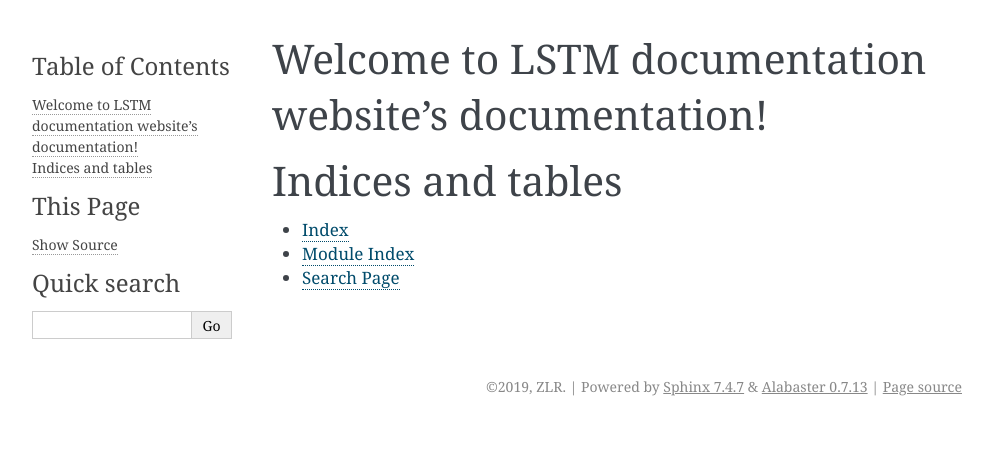
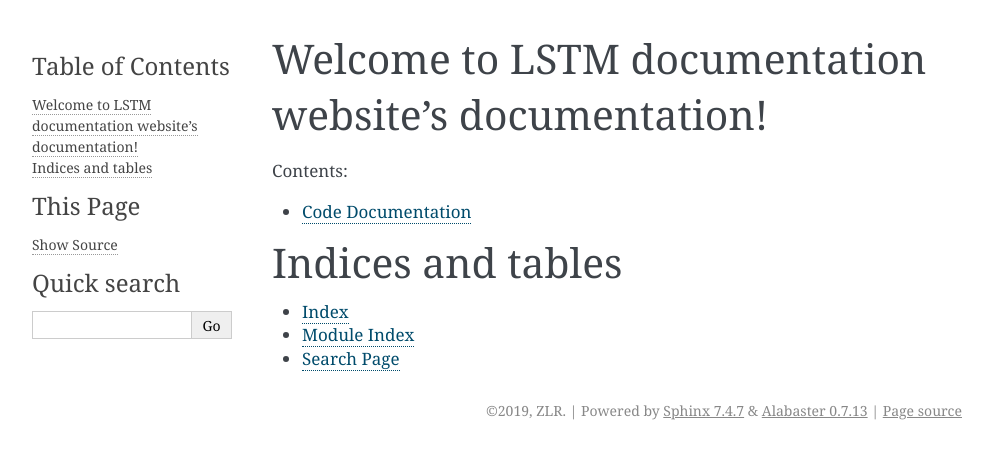
Before and after one commit to bufferbox/chatbot-using-LSTM, a Sphinx documentation site: the page built from sphinx/index.rst, in a window 1280 px wide. Shown: the top 459 px of the page, without its empty margins (148-1141 px from the left). Built offline with Sphinx 7.4.7, drawn with Linux system fonts in a browser that asks for light colours.

Commit message:
page for code documentation

```diff
--- a/exampl1.py
+++ b/exampl1.py
@@ -1,9 +1,11 @@
 def func1(arg1, arg2):
     """
     This is a simple function
+
     :param arg1: value
     :param arg2: another value
-    :return:
+
+    :return: arg1
     """
     arg1 = arg2
     return arg1
--- /dev/null
+++ b/sphinx/code.rst
@@ -0,0 +1,5 @@
+Code Documentation
+==============================
+
+.. automodule:: exampl1
+    :members:
--- a/sphinx/conf.py
+++ b/sphinx/conf.py
@@ -12,9 +12,9 @@
 # add these directories to sys.path here. If the directory is relative to the
 # documentation root, use os.path.abspath to make it absolute, like shown here.
 #
-# import os
-# import sys
-# sys.path.insert(0, os.path.abspath('.'))
+import os
+import sys
+sys.path.insert(0, os.path.abspath('../'))
 
 
 # -- Project information -----------------------------------------------------
--- a/sphinx/index.rst
+++ b/sphinx/index.rst
@@ -10,6 +10,7 @@
    :maxdepth: 2
    :caption: Contents:
 
+   code
 
 
 Indices and tables
```
Also changed, not shown: 1 other file.
